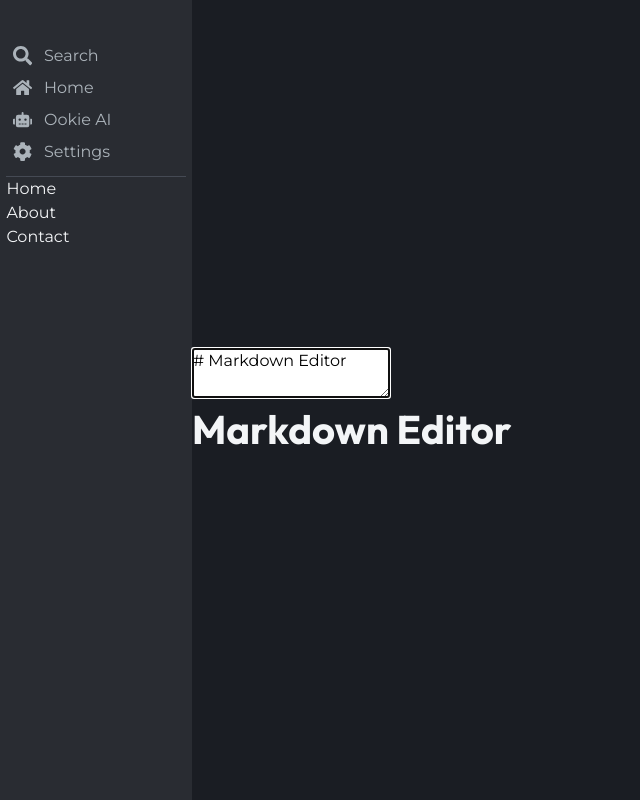
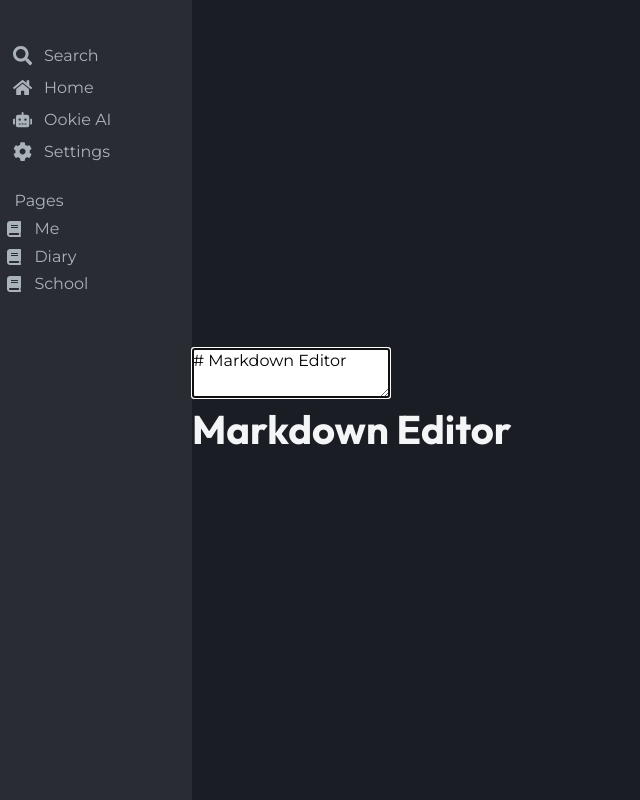
Before and after one commit to Dan-Cosci/studentBuddy, a React (Vite) app in the folder frontend/: page /app in a window 1280 px wide. Shown: the whole page, without its empty margins (0-640 px from the left). Built offline with nearby package versions, Linux system fonts and the light colour scheme; no server answers.

Commit message:
desinging navbar

```diff
--- a/frontend/src/assets/css/style.css
+++ b/frontend/src/assets/css/style.css
@@ -218,7 +218,6 @@ pre {
   padding: 2rem 0.4rem;
 }
 .side-nav__navi {
-  border-bottom: hsl(220, 10%, 30%) solid 1px;
   padding: 0.5rem 0;
 }
 .side-nav__li {
@@ -305,6 +304,67 @@ pre {
 .landing-nav__li:hover, .landing-nav__li:active {
   cursor: pointer;
   color: hsl(4, 70%, 55%);
+}
+
+.dropDown {
+  color: hsl(210, 10%, 70%);
+}
+.dropDown__container {
+  display: flex;
+  flex-direction: row;
+  align-items: center;
+  justify-content: space-between;
+  padding: 0.2rem 0.5rem;
+  border-radius: 0.2rem;
+}
+.dropDown__title {
+  font-size: 1rem;
+  font-weight: 400;
+  transition: all 0.1s ease-in-out;
+  display: flex;
+  flex-direction: row;
+  align-items: center;
+  align-items: center;
+  gap: 0.75rem;
+}
+.dropDown__container:hover {
+  color: hsl(210, 20%, 96%);
+  cursor: pointer;
+  background-color: hsl(220, 10%, 22%);
+}
+.dropDown__container:active {
+  background-color: hsl(220, 10%, 18%);
+}
+.dropDown__right {
+  display: flex;
+  flex-direction: row;
+  align-items: center;
+  align-items: center;
+  gap: 0.7rem;
+  cursor: pointer;
+}
+.dropDown__right__icon {
+  font-size: 0.8rem;
+  display: block;
+}
+.dropDown__ul {
+  display: flex;
+  flex-direction: column;
+  gap: 0.2rem;
+  visibility: hidden;
+  position: absolute;
+}
+.dropDown__li {
+  display: flex;
+  flex-direction: row;
+  align-items: center;
+  align-items: center;
+  gap: 0.75rem;
+}
+
+.show {
+  visibility: visible;
+  position: static;
 }
 
 .app-layout {
--- /dev/null
+++ b/frontend/src/assets/scss/components/_dropdown.scss
@@ -0,0 +1,67 @@
+@use "../abstract/" as *;
+@use "../base/" as b;
+
+
+.dropDown{
+    color: $clr-text-muted;
+
+    &__container{
+        @include flex-row;
+        justify-content: space-between;
+        padding: .2rem .5rem;
+        border-radius: .2rem;
+
+    }
+
+    &__title{
+        font-size: 1rem;
+        font-weight: 400;
+        transition: all .1s ease-in-out;
+        @include flex-row;
+        align-items: center;
+        gap: .75rem;
+
+    }
+
+    &__container:hover{
+        color: $clr-text-primary;
+        cursor: pointer;
+        background-color: $clr-bg-light
+    }
+    &__container:active{
+        background-color: $clr-main
+    }
+
+    &__right{
+        @include flex-row;
+        align-items: center;
+        gap: .7rem;
+        cursor: pointer;
+
+        &__icon{
+            font-size: .8rem;
+            display: block;
+        }
+    }
+
+
+
+    &__ul{
+        @include flex-colum;
+        gap: .2rem;
+        visibility: hidden;
+        position: absolute;
+    }
+
+    &__li{
+        @include flex-row;
+        align-items: center;
+        gap: .75rem;
+    }
+}
+
+.show {
+    visibility:visible;
+    position: static;
+
+}
--- a/frontend/src/assets/scss/components/_index.scss
+++ b/frontend/src/assets/scss/components/_index.scss
@@ -2,3 +2,4 @@
 @forward "footer";
 @forward "navbar";
 @forward "landingNav";
+@forward "dropdown";
--- a/frontend/src/assets/scss/components/_navbar.scss
+++ b/frontend/src/assets/scss/components/_navbar.scss
@@ -11,8 +11,7 @@
     padding: 2rem .4rem;
 
     &__navi{
-
-        border-bottom: $clr-border solid 1px;
+        // border-bottom: $clr-border solid 1px;
         padding: .5rem 0;
 
     }
--- /dev/null
+++ b/frontend/src/components/Dropdown.jsx
@@ -0,0 +1,46 @@
+import React, { use, useState } from 'react'
+import { FaAngleDown, FaAngleRight, FaBook, FaEllipsisH, FaPlus } from 'react-icons/fa';
+
+const Dropdown = (props) => {
+
+  const {sectionName, items} = props;
+  const [open, setOpen] = useState(true);
+  const [visible, setVisible] = useState(false);
+
+  return (
+    <>
+      <div className="dropDown">
+
+       <div className="dropDown__container"
+        onMouseEnter={() => setVisible(true)}
+        onMouseLeave={() => setVisible(false)}
+       >
+         <p className="dropDown__title" onClick={() => setOpen(!open)}>
+          {sectionName}
+          {visible &&
+            (open ? <FaAngleDown /> : <FaAngleRight />)
+          }
+        </p>
+       {visible &&
+        <div className="dropDown__right">
+          <FaEllipsisH className='dropDown__right__icon'/>
+          <FaPlus className='dropDown__right__icon'/>
+        </div>
+       }
+       </div>
+
+       <ul className={`dropDown__ul ${open ? 'show' : ''}`}>
+        {items.map((item) => (
+          <li className="dropDown__li">
+            <FaBook className="dropDown__li__icon" />
+            <span>{item}</span>
+          </li>
+        ))}
+
+       </ul>
+      </div>
+    </>
+  )
+}
+
+export default Dropdown
--- a/frontend/src/components/NavPagesButton.jsx
+++ b/frontend/src/components/NavPagesButton.jsx
@@ -1,8 +1,10 @@
 import React from 'react'
 
-const NavPagesButton = () => {
+const NavPagesButton = (props) => {
+  const { pageName } = props;
+
   return (
-    <div>NavPagesButton</div>
+    <li className='side-nav__li'>{pageName}</li>
   )
 }
 
--- a/frontend/src/components/Navbar.jsx
+++ b/frontend/src/components/Navbar.jsx
@@ -1,7 +1,15 @@
 import React from 'react'
 import { FaCog, FaHome, FaRobot, FaSearch } from 'react-icons/fa'
+import Dropdown from './Dropdown';
+
 
 const Navbar = () => {
+  const pages = {
+    sectionName:"Pages",
+    items: ['Me', 'Diary', 'School']
+  };
+
+
   return (
     <aside className="side-nav show">
 
@@ -24,12 +32,8 @@ const Navbar = () => {
           </li>
       </ul>
 
-      <div className="side-nav__pages">
-        <ul>
-          <li className="side-nav__pages__li">Home</li>
-          <li className="side-nav__pages__li">About</li>
-          <li className="side-nav__pages__li">Contact</li>
-        </ul>
+      <div className="side-nav__navi pages">
+        <Dropdown sectionName="Pages" items={pages.items} />
       </div>
 
     </aside>
```
Also changed, not shown: 1 other file (tests, documents, lock files or other folders).
